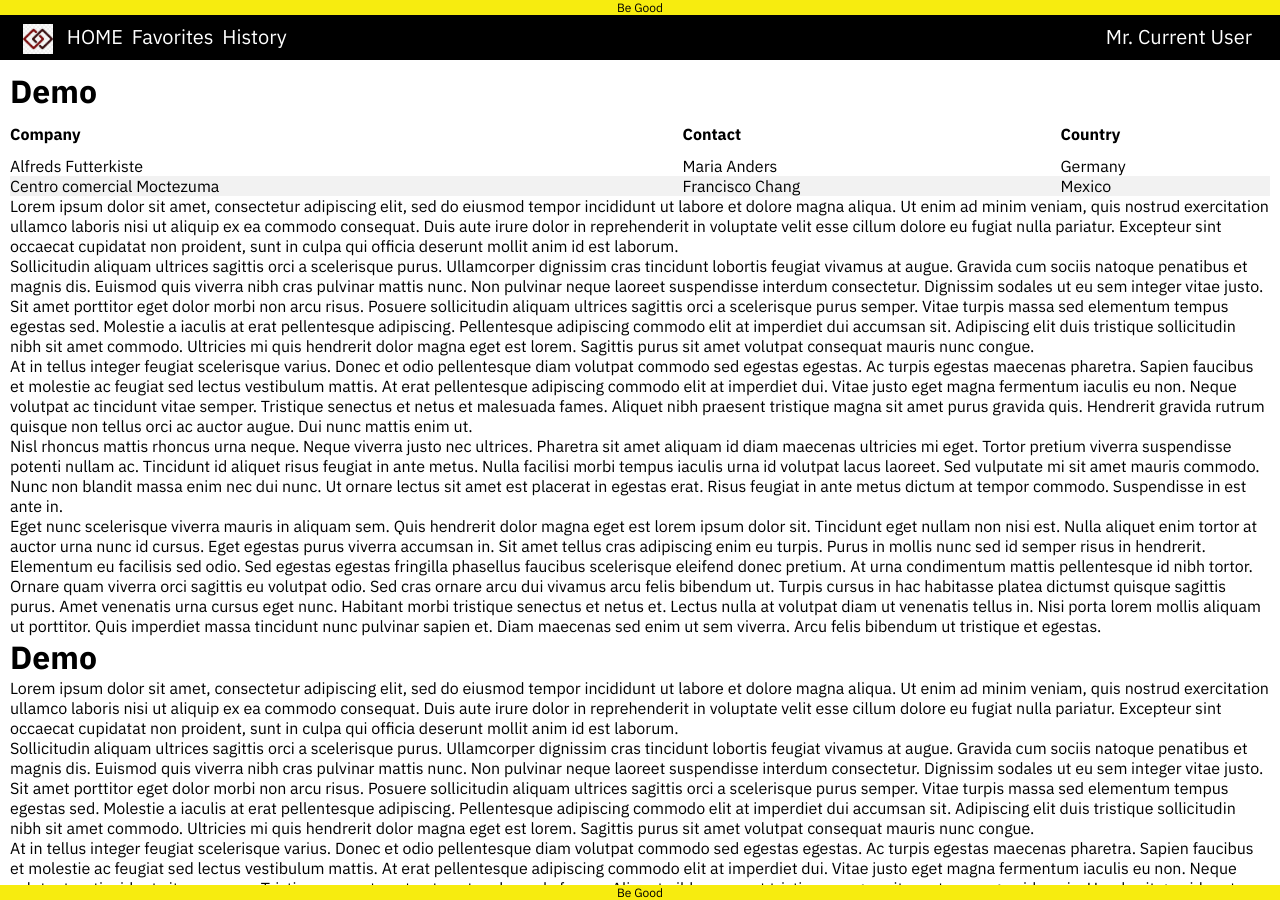
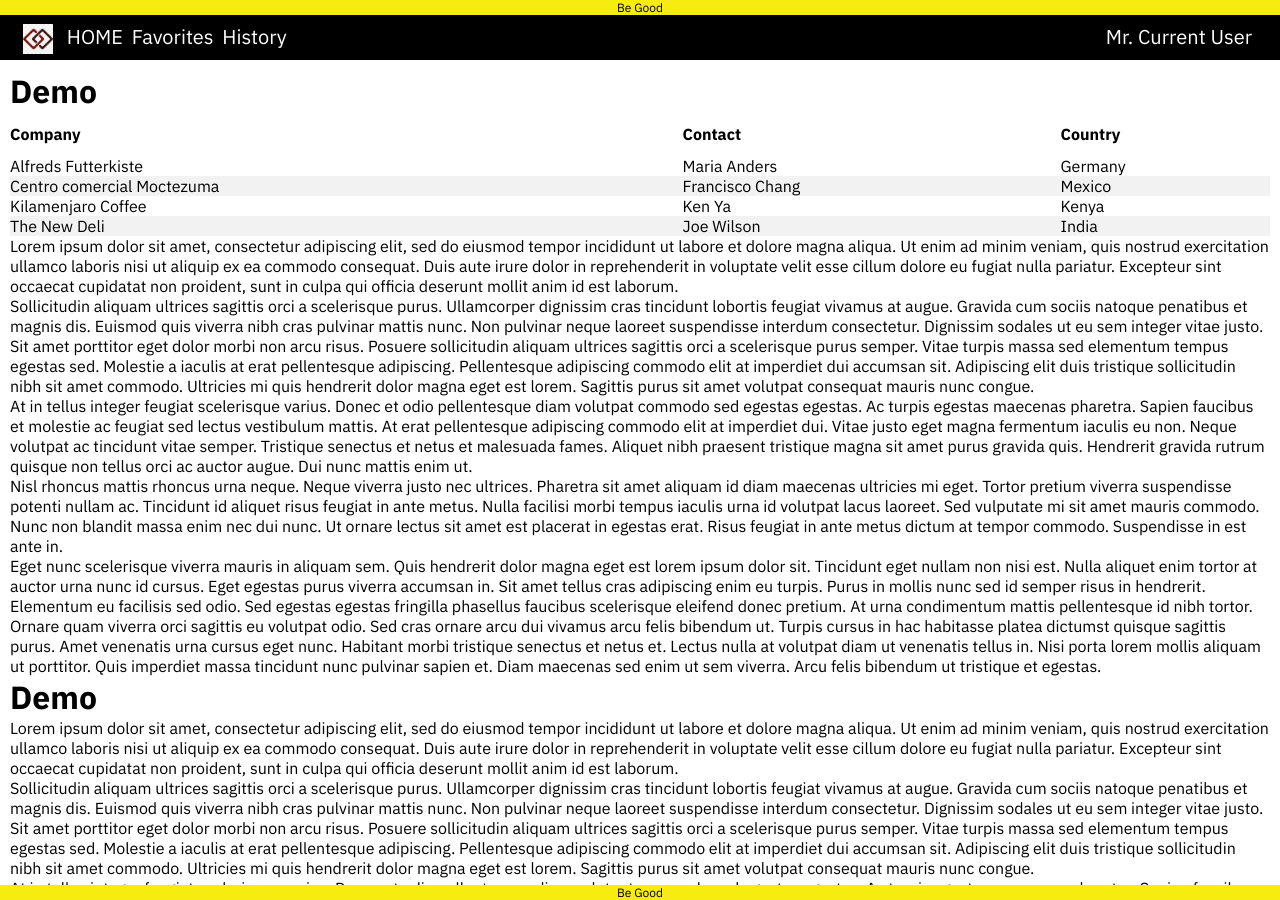
Before and after one commit to gothamgo/demo, a Jekyll site: the page built from index.html, in a window 1280 px wide and 900 px high. Built offline with Jekyll 4.4.1, drawn with Linux system fonts in a browser that asks for light colours.

Commit message:
Update table.html

```diff
--- a/_includes/table.html
+++ b/_includes/table.html
@@ -55,5 +55,15 @@
       <td>Francisco Chang</td>
       <td>Mexico</td>
     </tr>
+    <tr>
+      <td>Kilamenjaro Coffee</td>
+      <td>Ken Ya</td>
+      <td>Kenya</td>
+    </tr>
+    <tr>
+      <td>The New Deli</td>
+      <td>Joe Wilson</td>
+      <td>India</td>
+    </tr>
   </tbody>
 </table>
```
